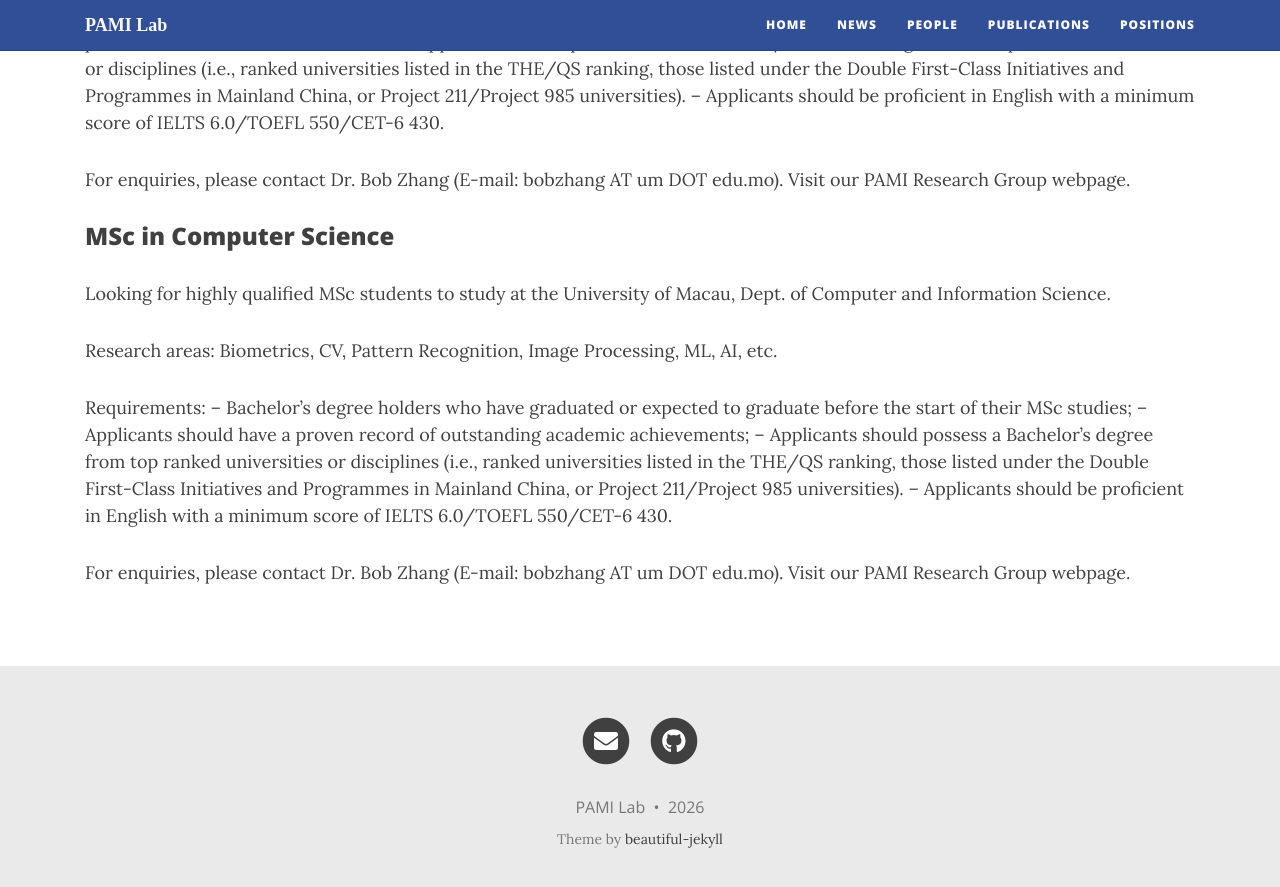
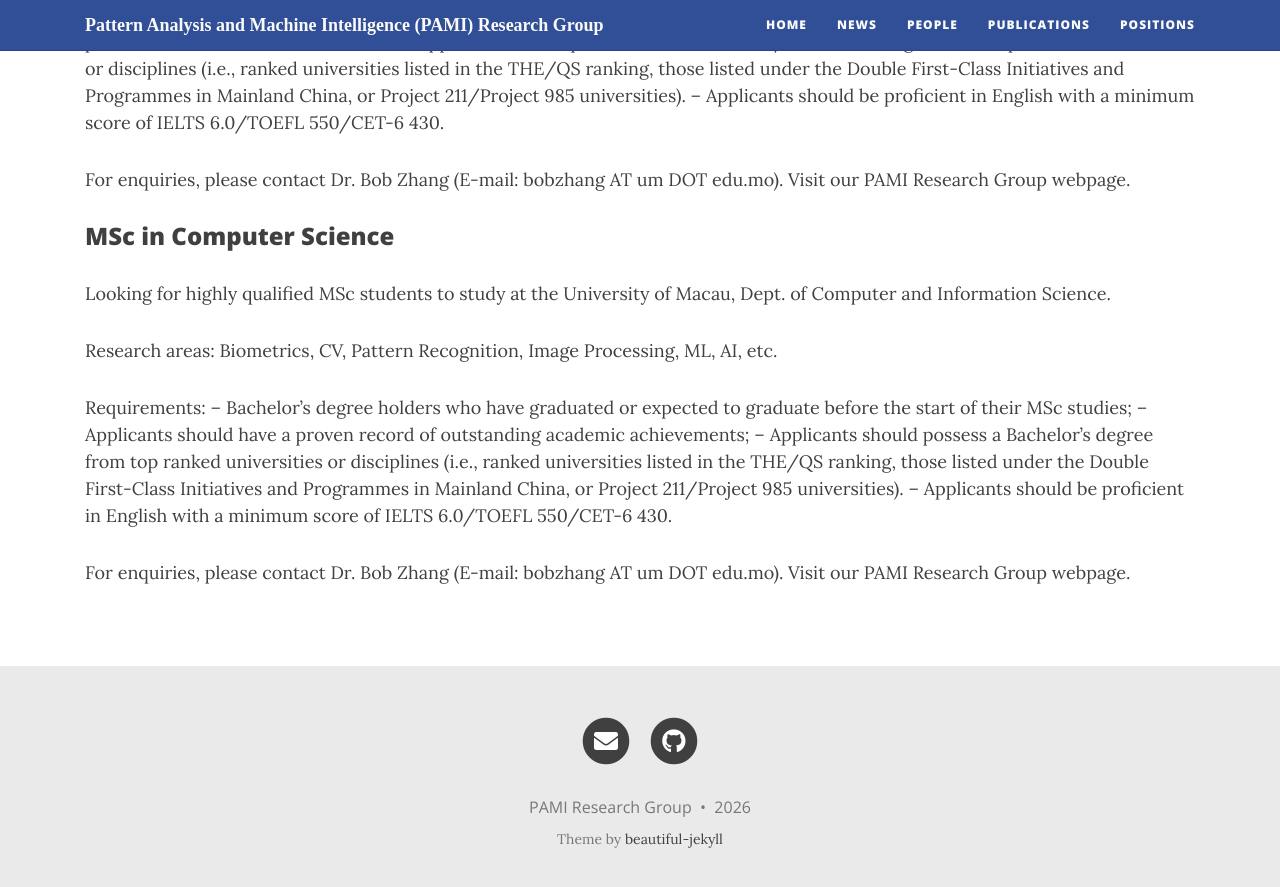
Before and after one commit to pamigroup/pamigroup.github.io, a Jekyll site: the page built from pages/positions.md, in a window 1280 px wide and 900 px high, scrolled down 904 px. Shown: the top 887 px of the window. Built offline with Jekyll 4.4.1, drawn with Linux system fonts in a browser that asks for light colours; nearby versions of some CDN libraries.

Commit message:
Update _config.yml

```diff
--- a/_config.yml
+++ b/_config.yml
@@ -1,13 +1,13 @@
 # --- Basic options --- #
 
 # Name of website
-title: PAMI Lab
+title: Pattern Analysis and Machine Intelligence (PAMI) Research Group
 
 # Short description of your site
-description: PAMI Lab at University of Macau
+description: Pattern Analysis and Machine Intelligence (PAMI) Research Group at the University of Macau
 
 # Your name to show in the footer
-author: PAMI Lab
+author: PAMI Research Group
 
 # --- List of links in the navigation bar --- #
 
```
